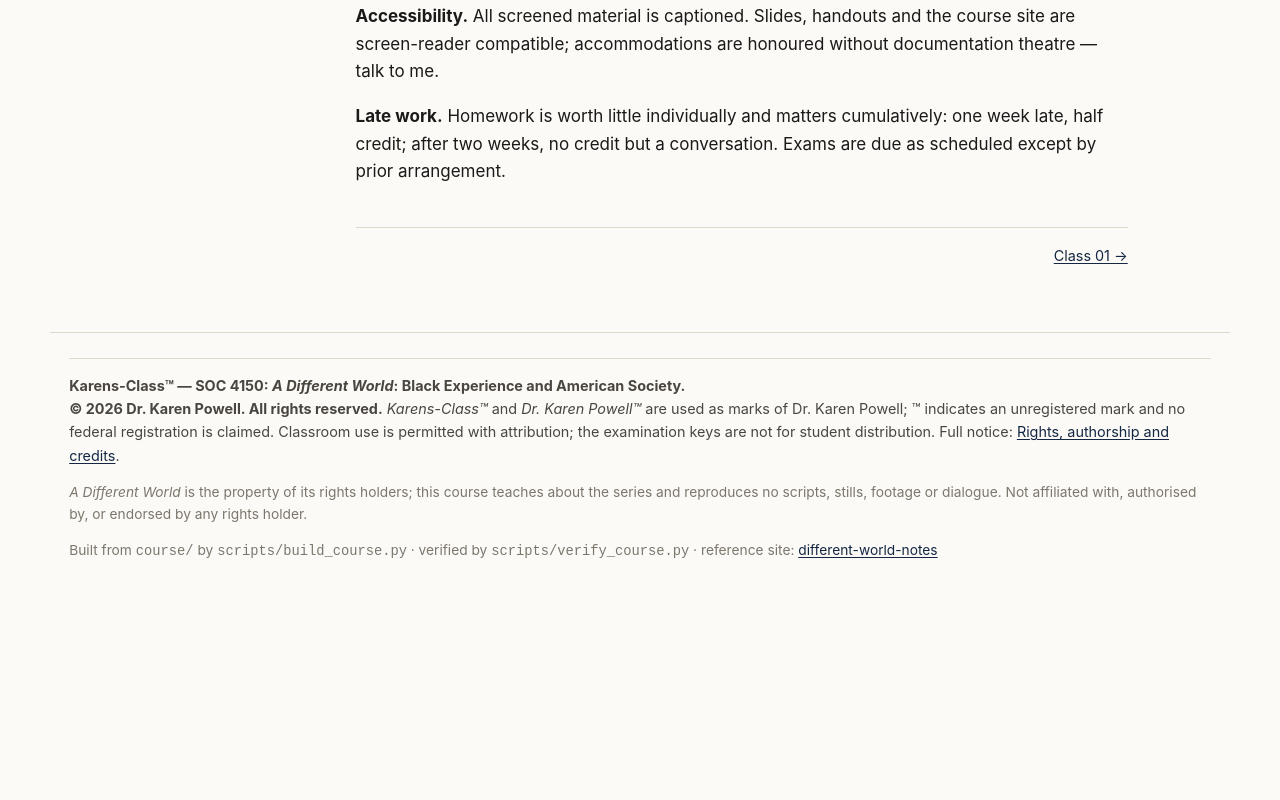
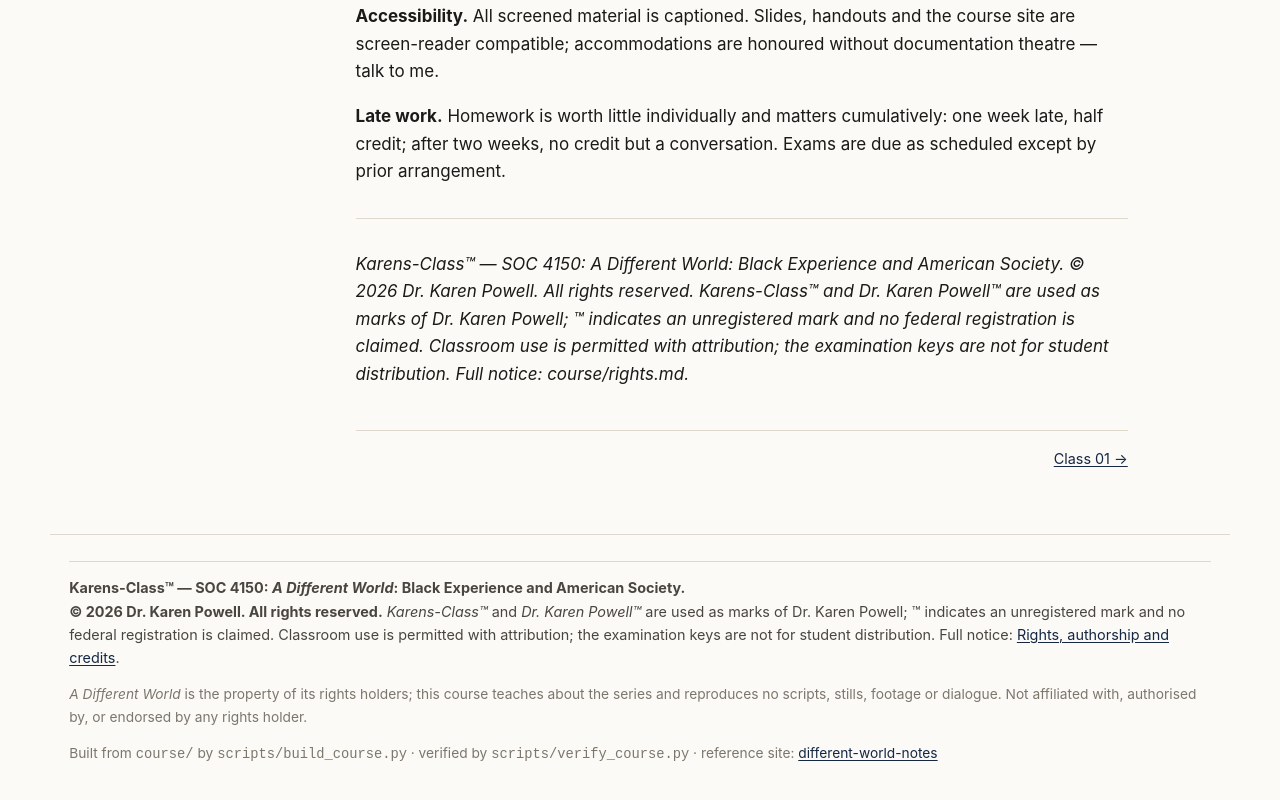
Before and after one commit to joeNobody-ai/Karens-Class, a plain HTML site: page docs/syllabus.html in a window 1280 px wide. Shown: the part 4224-5024 px from the top of the page. Before the commit the page ends 4849 px from the top, so only its background shows below. Drawn offline with Linux system fonts and the light colour scheme.

Commit message:
Rights: notice on the printed documents too (syllabus, midterm, final)
The footer covers every web page; the documents a professor actually prints and hands out now carry the
same notice at the foot: the copyright line, the mark with its unregistered status, and the note that the
exam papers are not for redistribution.

```diff
--- a/docs/syllabus.html
+++ b/docs/syllabus.html
@@ -269,6 +269,12 @@ screen-reader compatible; accommodations are honoured without documentation thea
 <p><strong>Late work.</strong> Homework is worth little individually and matters cumulatively: one week late, half
 credit; after two weeks, no credit but a conversation. Exams are due as scheduled except by prior
 arrangement.</p>
+<hr />
+<p><em>Karens-Class™ — SOC 4150: A Different World: Black Experience and American Society.</em>
+<em>© 2026 Dr. Karen Powell. All rights reserved. Karens-Class™ and Dr. Karen Powell™ are used as marks of
+Dr. Karen Powell; ™ indicates an unregistered mark and no federal registration is claimed. Classroom use
+is permitted with attribution; the examination keys are not for student distribution. Full notice:
+course/rights.md.</em></p>
 <div class="pager"><span></span><a href="class-01.html">Class 01 →</a></div>
 </article>
 </main>
```
Also changed, not shown: docs/final.html (+4 -0 lines), docs/midterm.html (+4 -0 lines), 3 other files.
